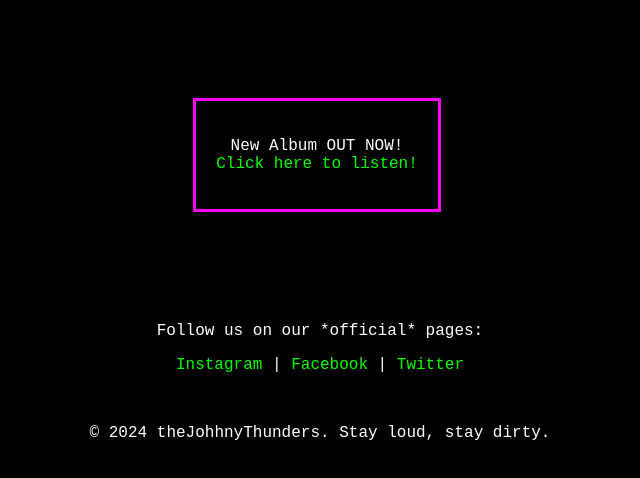
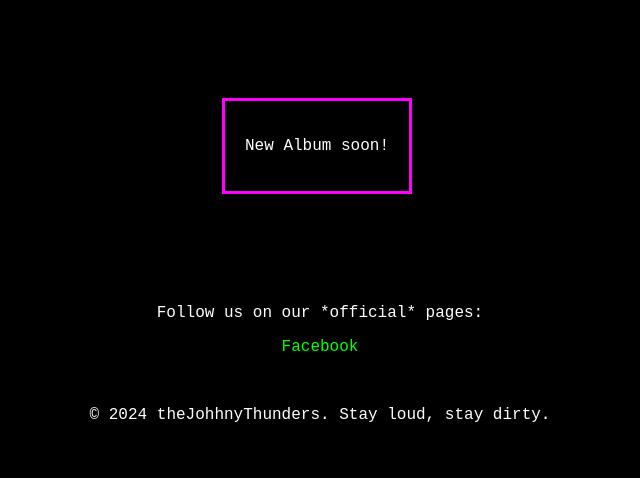
Before and after one commit to tbousiou/thejohnnythunders, a plain HTML site: page index.html in a window 1280 px wide. Shown: the part 250-728 px from the top of the page, without its empty margins (320-960 px from the left). Drawn offline with Linux system fonts and the light colour scheme.

Commit message:
Update index.html

```diff
--- a/index.html
+++ b/index.html
@@ -52,15 +52,15 @@
     <marquee class="marquee">🦎 Welcome to the jungle of noise 🦎</marquee>
 
     <div class="trash-banner">
-        <p>New Album OUT NOW! <br><a href="#">Click here to listen!</a></p>
+        <p>New Album soon!</p>
     </div>
 
     <marquee direction="right" class="marquee">🦇 Gigs, chaos, and rebellion near you! 🦇</marquee>
 
     <p>Follow us on our *official* pages:</p>
-    <a href="https://instagram.com/theJohhnyThunders" target="_blank">Instagram</a> |
-    <a href="https://facebook.com/theJohhnyThunders" target="_blank">Facebook</a> |
-    <a href="https://twitter.com/theJohhnyThunders" target="_blank">Twitter</a>
+
+    <a href="https://www.facebook.com/profile.php?id=61566150604544" target="_blank">Facebook</a>
+
 
     <footer style="margin-top: 50px;">
         <p>&copy; 2024 theJohhnyThunders. Stay loud, stay dirty.</p>
```
